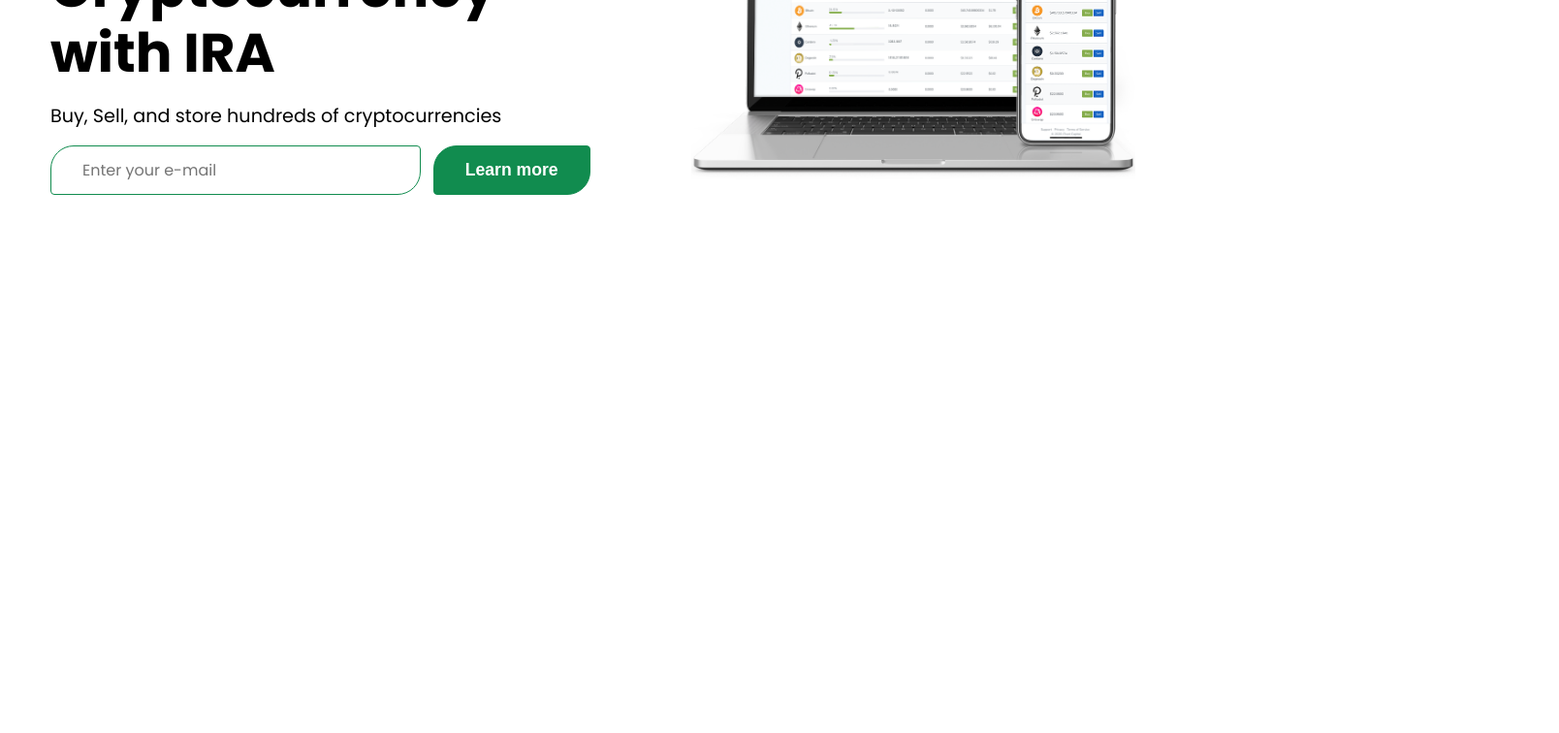
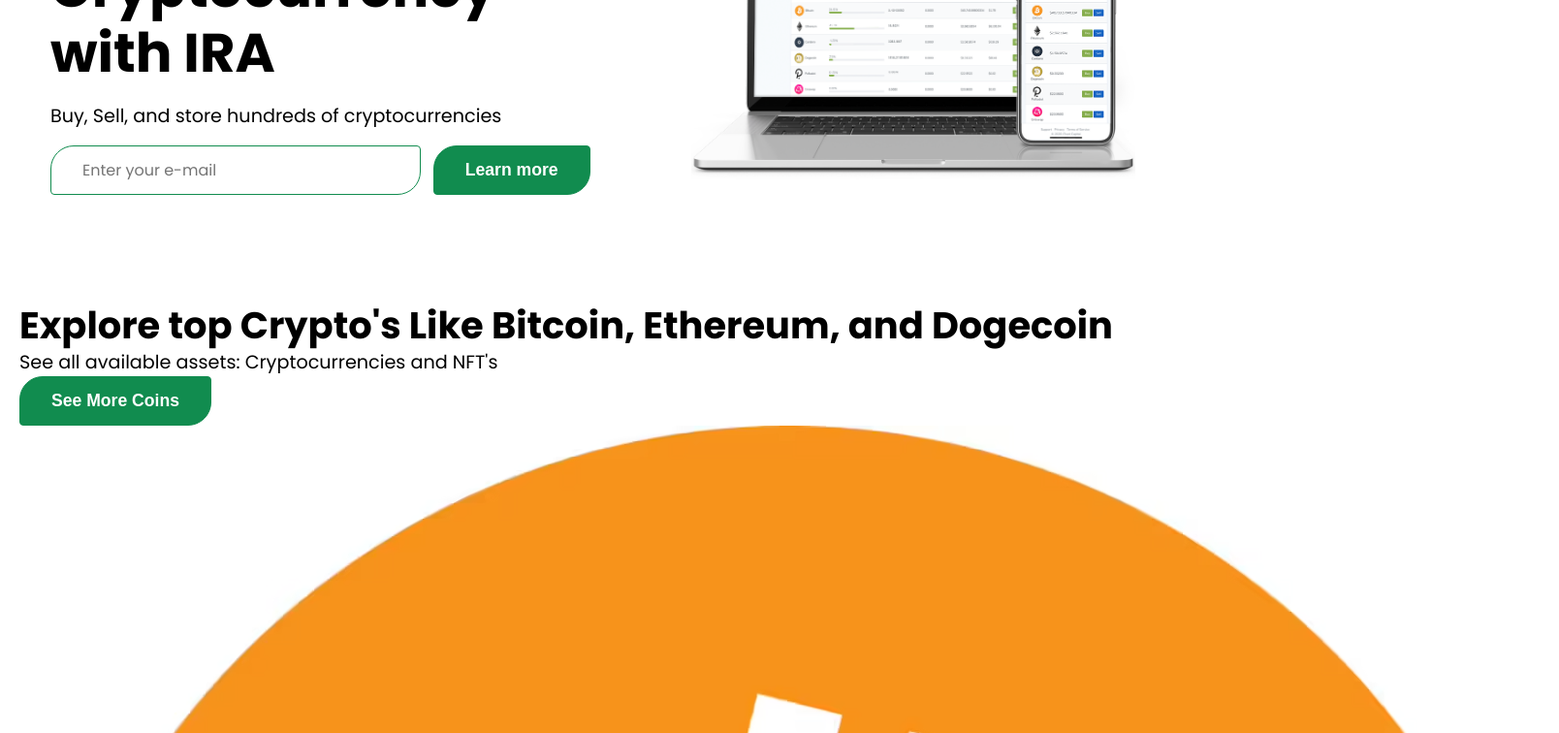
Before and after one commit to bubandrei/deficrypto, a React (Create React App) app: page / in a window 1280 px wide. Shown: the part 344-1100 px from the top of the page at 97% size, 1608 px wide, since content can reach past the window. Before the commit the page ends 800 px from the top, so only its background shows below. Built offline with nearby package versions, Linux system fonts and the light colour scheme.

Commit message:
create currency

```diff
--- a/src/App.js
+++ b/src/App.js
@@ -1,4 +1,5 @@
 import React from "react";
+import Featured from "./components/Featured";
 import Hero from "./components/Hero";
 import Navbar from "./components/Navbar";
 
@@ -8,6 +9,7 @@
     <>
       <Navbar />
       <Hero />
+      <Featured />
     </>
   );
 }
--- /dev/null
+++ b/src/components/Featured.js
@@ -0,0 +1,37 @@
+import React from "react";
+import './Featured.css';
+import BTC from '../assets/btc-img.png';
+import {FiArrowUpRight, FiArrowDownRight} from 'react-icons/fi';
+
+
+const Featured = () => {
+    return (
+        <div className="fetured">
+            <div className="container">
+                {/* left side */}
+                <div className="left">
+                    <h2>Explore top Crypto's Like Bitcoin, Ethereum, and Dogecoin</h2>
+                    <p>See all available assets: Cryptocurrencies and NFT's</p>
+                    <button className='btn'>See More Coins</button>
+                </div>
+
+
+                {/* right side */}
+                <div className="right">
+                    <div className="top">
+                        <img src={BTC} alt='/'/>
+                    </div>
+                    <div>
+                        <h5>Bitcoin</h5>
+                        <p>$49,000</p>
+                    </div>
+                    <span><FiArrowUpRight/>2.5%</span>
+                </div>
+
+
+            </div>
+
+        </div>
+    )
+}
+export default Featured;
--- a/src/components/Hero.css
+++ b/src/components/Hero.css
@@ -18,7 +18,7 @@
 .hero .right{
     padding: 1rem;
 }
-.hero img{
+.hero .img-container{
     width: 100%;
     display: flex;
 }
@@ -31,4 +31,5 @@
         grid-template-columns: 1fr;
         margin: 1rem 0;
     }
+
 }
--- a/src/components/Navbar.css
+++ b/src/components/Navbar.css
@@ -2,10 +2,11 @@
     width: 100%;
     height: 90px;
     border-bottom: 1px solid #eee;
+    background: #fff;
     position: sticky;
     top: 0;
     left: 0;
-    z-index: 10;
+    z-index: 100;
 }
 .header .container{
     display: flex;
```
Also changed, not shown: src/assets/btc-img.png (added), src/assets/trade.png (added), src/components/Featured.css (added).
